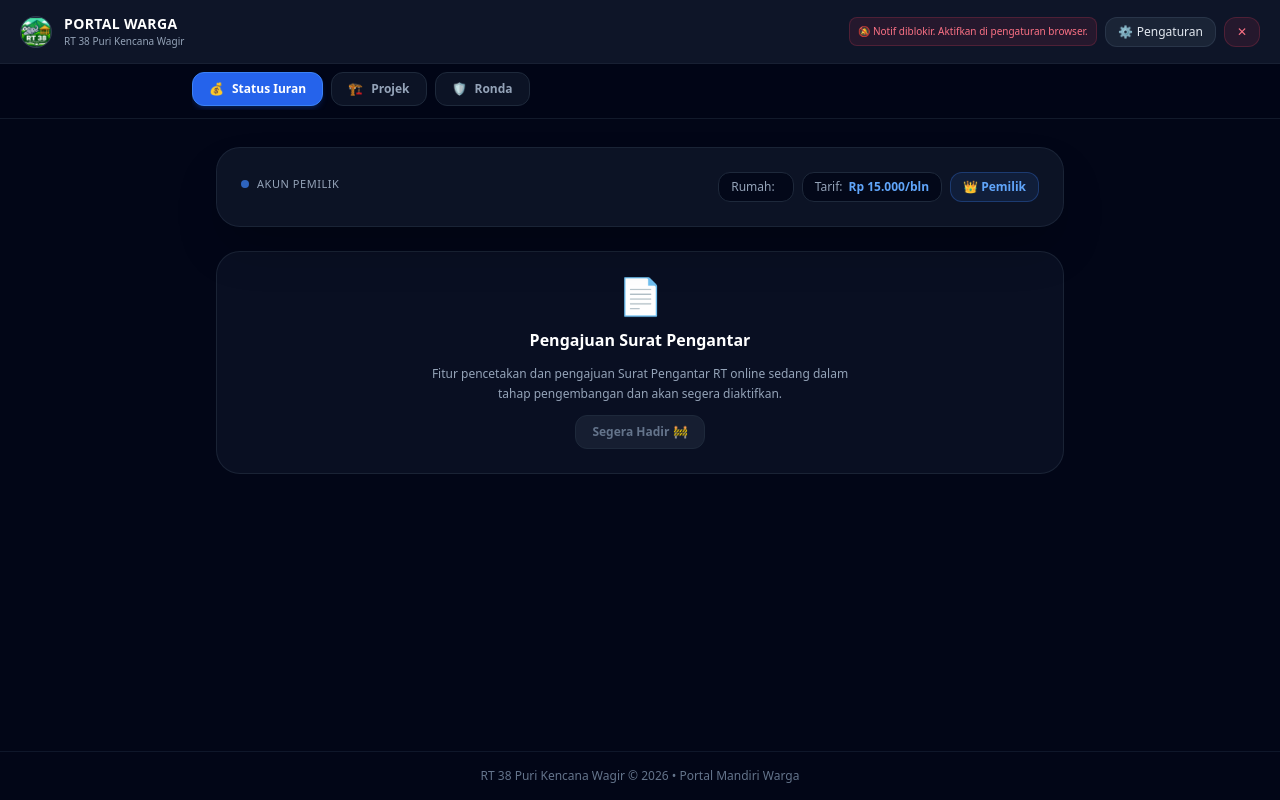
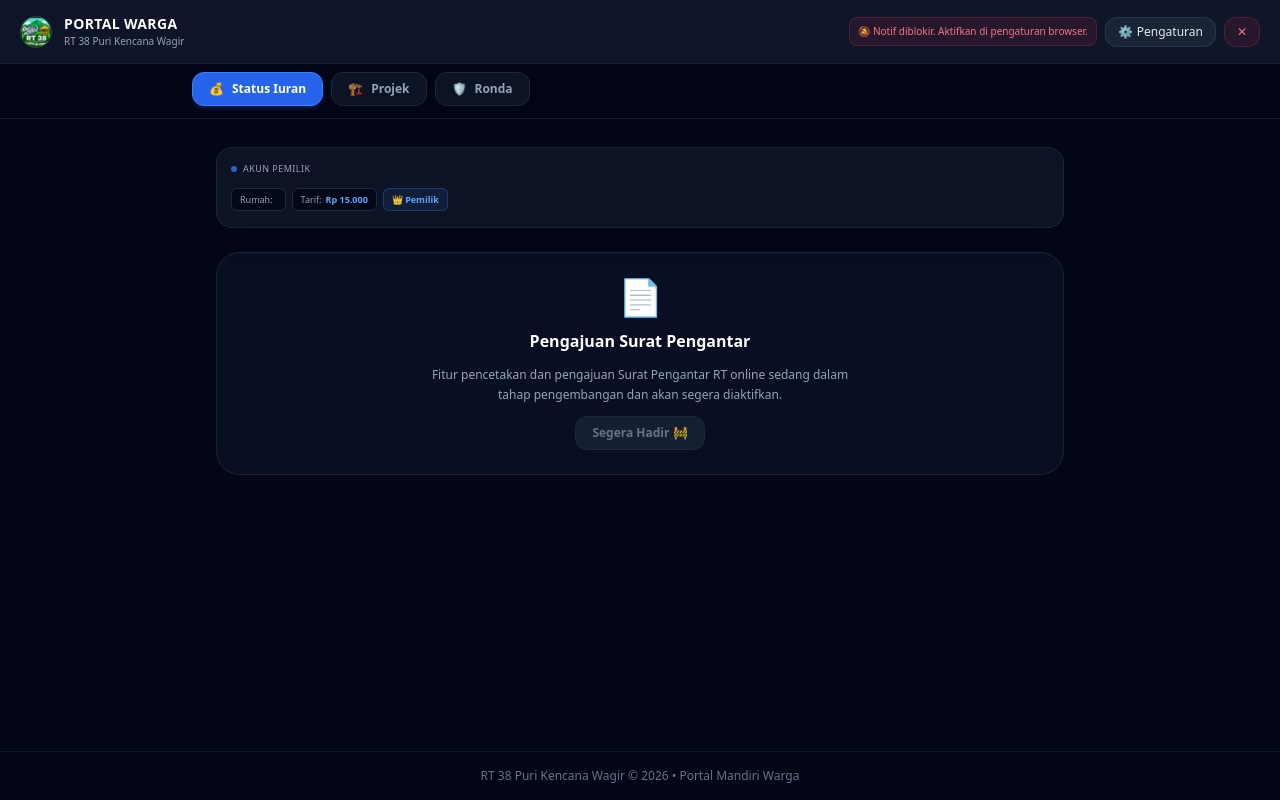
Before and after one commit to rt38pkw/web-rt, a Next.js app: page /dashboard-warga/surat in a window 1280 px wide. Built offline with nearby package versions, Linux system fonts and the light colour scheme; no server answers; the database is empty; sample sign-in values are in the browser's storage.

Commit message:
Update ProfileCard.js

```diff
--- a/components/warga/ProfileCard.js
+++ b/components/warga/ProfileCard.js
@@ -5,7 +5,6 @@ export default function ProfileCard({ warga, penghuniData, roleLogin, modeAkses,
   const isPenyewa = roleLogin === 'penyewa';
   const isModePantau = modeAkses === 'pantau';
 
-  // ═══ CEK KELENGKAPAN PROFIL SECARA MANDIRI ═══
   const statusPenghuni = penghuniData?.status_verifikasi;
   const punyaNik = !!penghuniData?.nik && penghuniData.nik !== '0';
   const punyaKK = !!penghuniData?.url_kk;
@@ -37,57 +36,57 @@ export default function ProfileCard({ warga, penghuniData, roleLogin, modeAkses,
   }
 
   return (
-    <section className="bg-slate-900/80 border border-slate-800/80 rounded-3xl p-5 sm:p-6 shadow-2xl relative overflow-hidden backdrop-blur-sm">
-      <div className="flex flex-col sm:flex-row justify-between items-start sm:items-center gap-4">
+    <section className="bg-slate-900/80 border border-slate-800/80 rounded-2xl p-3.5 shadow-xl relative overflow-hidden backdrop-blur-sm">
+      <div className="flex justify-between items-start mb-2.5">
         <div>
-          <div className="flex items-center gap-2 mb-1.5">
-            <span className={`w-2 h-2 rounded-full animate-pulse ${isPenyewa ? 'bg-orange-500' : 'bg-blue-500'}`}></span>
-            <span className="text-[11px] font-medium text-slate-400 uppercase tracking-wider">
+          <div className="flex items-center gap-1.5 mb-0.5">
+            <span className={`w-1.5 h-1.5 rounded-full animate-pulse ${isPenyewa ? 'bg-orange-500' : 'bg-blue-500'}`}></span>
+            <span className="text-[9px] font-medium text-slate-400 uppercase tracking-wider">
               {isPenyewa ? 'Akun Penyewa' : 'Akun Pemilik'}
             </span>
           </div>
 
-          <h2 className="text-xl sm:text-2xl font-bold tracking-tight text-white">
+          <h2 className="text-base font-bold tracking-tight text-white line-clamp-1 leading-tight">
             {namaTampil}
-            {subNama && <span className="text-sm font-normal text-orange-400">{subNama}</span>}
+            {subNama && <span className="text-[10px] font-normal text-orange-400">{subNama}</span>}
           </h2>
           {warga.nama_lengkap === 'Belum Ada' && !isPenyewa && (
-             <p className="text-xs text-slate-500 italic mt-1">*Nama pemilik belum didata</p>
+             <p className="text-[9px] text-slate-500 italic mt-0.5">*Nama pemilik belum didata</p>
           )}
         </div>
+      </div>
 
-        <div className="flex flex-wrap gap-2 text-xs items-center">
-          <div className="bg-slate-950/80 border border-slate-800 px-3 py-1.5 rounded-xl flex items-center gap-1.5">
+      <div className="flex gap-1.5 text-[9px] overflow-x-auto pb-0.5 scrollbar-none items-center">
+        <div className="bg-slate-950/80 border border-slate-800 px-2 py-1 rounded-md flex items-center gap-1 shrink-0">
           <span className="text-slate-400">Rumah:</span>
           <strong className="text-white font-semibold">{warga.no_rumah}</strong>
         </div>
-          <div className="bg-slate-950/80 border border-slate-800 px-3 py-1.5 rounded-xl flex items-center gap-1.5">
+
+        <div className="bg-slate-950/80 border border-slate-800 px-2 py-1 rounded-md flex items-center gap-1 shrink-0">
           <span className="text-slate-400">Tarif:</span>
           <strong className="text-blue-400 font-semibold">
-              Rp {tarifBulanan?.toLocaleString('id-ID') || 0}/bln
+            Rp {tarifBulanan?.toLocaleString('id-ID') || 0}
           </strong>
         </div>
+
         {isUsaha && (
-            <div className="bg-amber-500/10 border border-amber-500/30 text-amber-300 px-3 py-1.5 rounded-xl font-medium">
-              Tempat Usaha
+          <div className="bg-amber-500/10 border border-amber-500/30 text-amber-300 px-2 py-1 rounded-md font-medium shrink-0">
+            Usaha
           </div>
         )}
 
-          <div className={`px-3 py-1.5 rounded-xl font-bold border ${badgeClass}`}>
+        <div className={`px-2 py-1 rounded-md font-bold border shrink-0 ${badgeClass}`}>
           {badgeText}
         </div>
 
-          {/* ═══ TOMBOL UBAH PIN (HANYA JIKA PROFIL LENGKAP) ═══ */}
         {!isPenyewa && isProfileComplete && onUbahPin && (
           <button
             onClick={onUbahPin}
-              className="bg-slate-800 hover:bg-slate-700 text-slate-200 border border-slate-700 px-3 py-1.5 rounded-xl font-medium flex items-center gap-1.5 transition active:scale-95 shadow-lg shadow-black/20"
-              title="Ubah PIN Akun"
+            className="bg-slate-800 hover:bg-slate-700 text-slate-200 border border-slate-700 px-2 py-1 rounded-md font-medium flex items-center gap-1 transition active:scale-95 shadow-lg shadow-black/20 shrink-0"
           >
-              🔐 Ubah PIN
+            🔐 PIN
           </button>
         )}
-        </div>
       </div>
     </section>
   );
```
Lines whose indentation alone changed are shown as unchanged.
